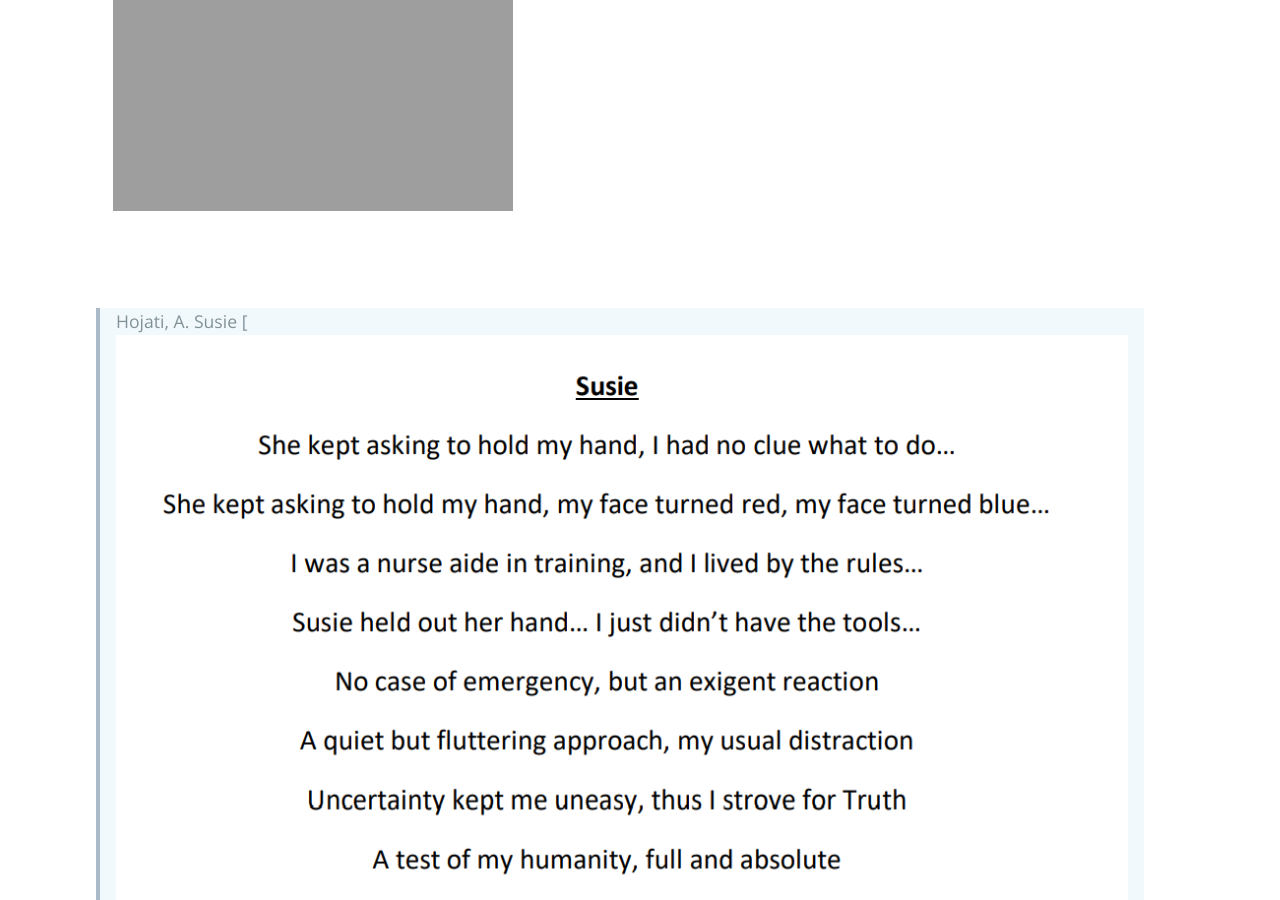
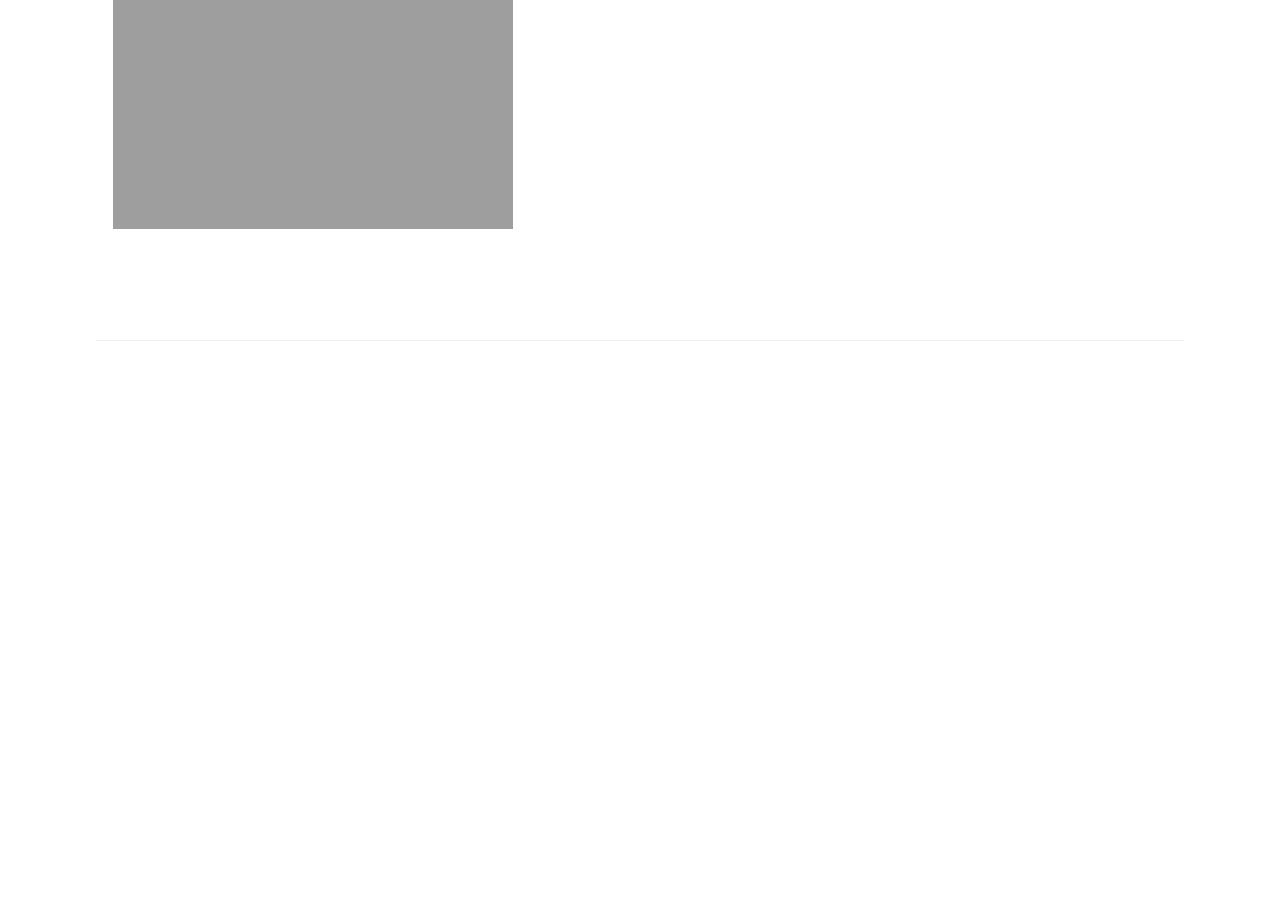
Before and after one commit to EyeCanDoIt/EyeCanDoIt.github.io, a Jekyll site: the page built from Music&Poetry.md, in a window 1280 px wide and 900 px high, scrolled down 2787 px. Built offline with Jekyll 4.4.1, drawn with Linux system fonts in a browser that asks for light colours; after the commit the page ends 3192 px from its top, so only the background shows below that.

Commit message:
Update Music&Poetry.md

```diff
--- a/Music&Poetry.md
+++ b/Music&Poetry.md
@@ -14,7 +14,7 @@
 <br>
 
 >Hojati, A. Station to Station 2nd Annual Anatomy Ceremony, Carle Illinois College of Medicine, Champaign, IL.
-><img src="https://EyeCanDoIt.github.io/Images/station.png" alt=" " width="50%" height="50%">
+><center><img src="https://EyeCanDoIt.github.io/Images/station.png" alt=" " width="50%" height="50%"></center>
 
 <br>
 
@@ -32,8 +32,3 @@
 loading="lazy"></a>
 
 <br>
-
->Hojati, A. Susie
->[![Susie](https://EyeCanDoIt.github.io/Images/susie.png)
-
-<br>
```
